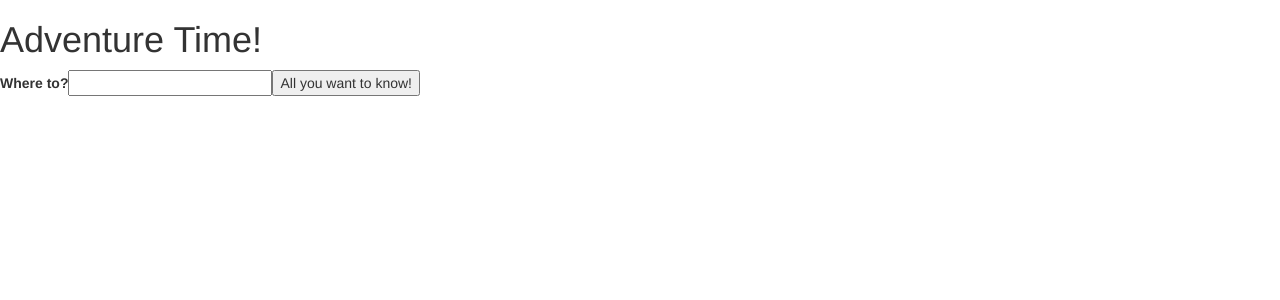
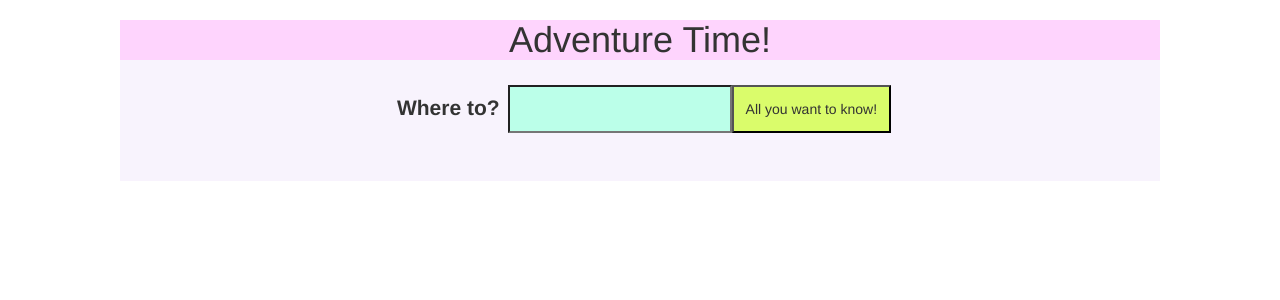
Before and after one commit to KatiLee/city-explorer, a React (Create React App) app: page / in a window 1280 px wide. Shown: the top 300 px of the page. Built offline with nearby package versions, Linux system fonts and the light colour scheme; no server answers; the HTML template or start-up script is replaced by a standard one.

Commit message:
gotta get those styles yo

```diff
--- a/src/App.css
+++ b/src/App.css
@@ -1,38 +1,34 @@
-.App {
+h1 {
   text-align: center;
+  background-color: rgb(254, 212, 253);
 }
-
-.App-logo {
-  height: 40vmin;
-  pointer-events: none;
+form {
+  text-align: center;
+  margin-top: 25px;
 }
-
-@media (prefers-reduced-motion: no-preference) {
-  .App-logo {
-    animation: App-logo-spin infinite 20s linear;
-  }
+input {
+  padding: 12px;
+  margin-left: 30px;
+  text-align: center;
+  background-color: rgb(187, 255, 233);
 }
-
-.App-header {
-  background-color: #282c34;
-  min-height: 100vh;
-  display: flex;
-  flex-direction: column;
+button{
+  background-color: rgb(218, 252, 107);
+  padding: 12px;
+  font-size: 30px;
+}
+div {
+  margin-top:15px;
+  margin-left: 120px;
+  margin-right: 120px;
+  margin-bottom: 10px;
+  background-color: rgb(248, 243, 253);
+}
+Image{
   align-items: center;
-  justify-content: center;
-  font-size: calc(10px + 2vmin);
-  color: white;
+  border: 10px;
 }
-
-.App-link {
-  color: #61dafb;
-}
-
-@keyframes App-logo-spin {
-  from {
-    transform: rotate(0deg);
-  }
-  to {
-    transform: rotate(360deg);
-  }
-}
+p {
+  font-size: 21px;
+  float: left;
+padding: 8px;}
--- a/src/App.js
+++ b/src/App.js
@@ -52,18 +52,18 @@ handleCityInput = (event) => {
         <form id = "form" onSubmit={this.submitCityHandler}>
         <label>
         {" "}
-        Where to?
+        <p>Where to?</p>
         <input type= "text" onInput = {this.handleCityInput} />
         </label>
       <button type = "submit">All you want to know!</button>
     </form>
-    <main>
+    <div>
       <Card>{this.state.errorMessage}</Card>
       <Card>{this.state.cityData.display_name}</Card>
       <Card>{this.state.cityData.lat}</Card>
       <Card>{this.state.cityData.lon}</Card>
       <Image src= {this.state.areaMap} />
-    </main>
+    </div>
     </>
     );
   }
```
